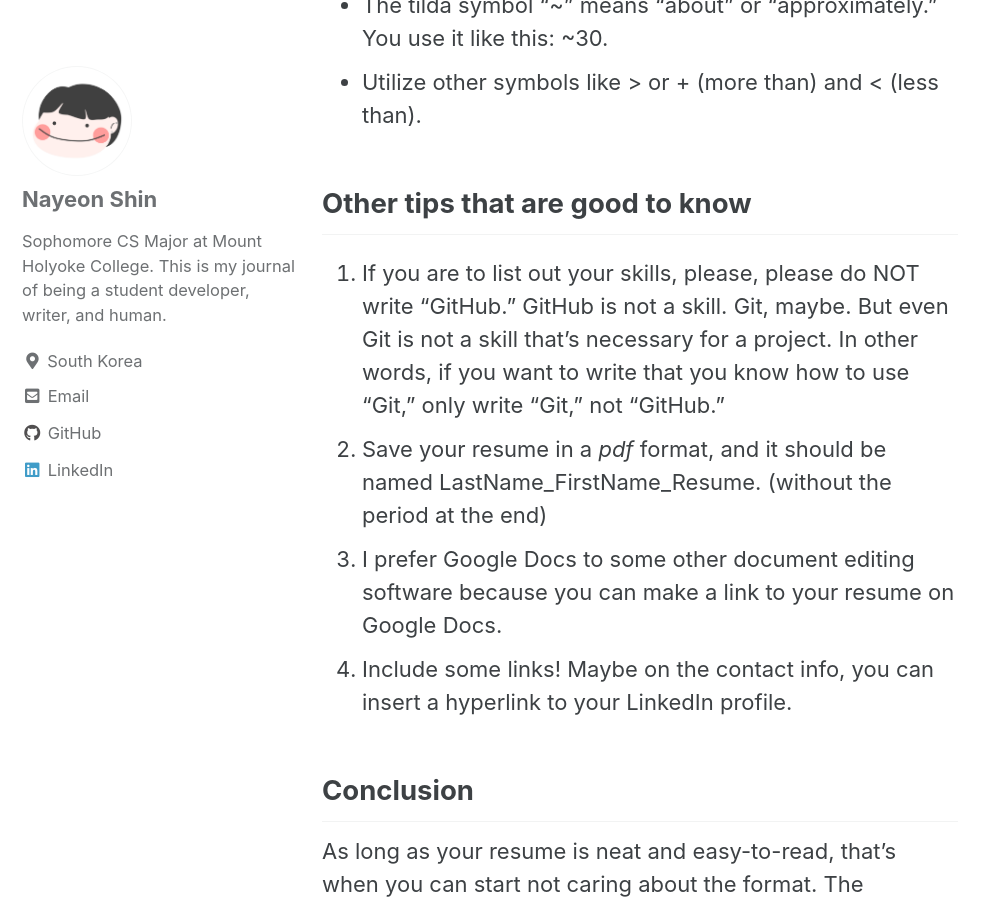
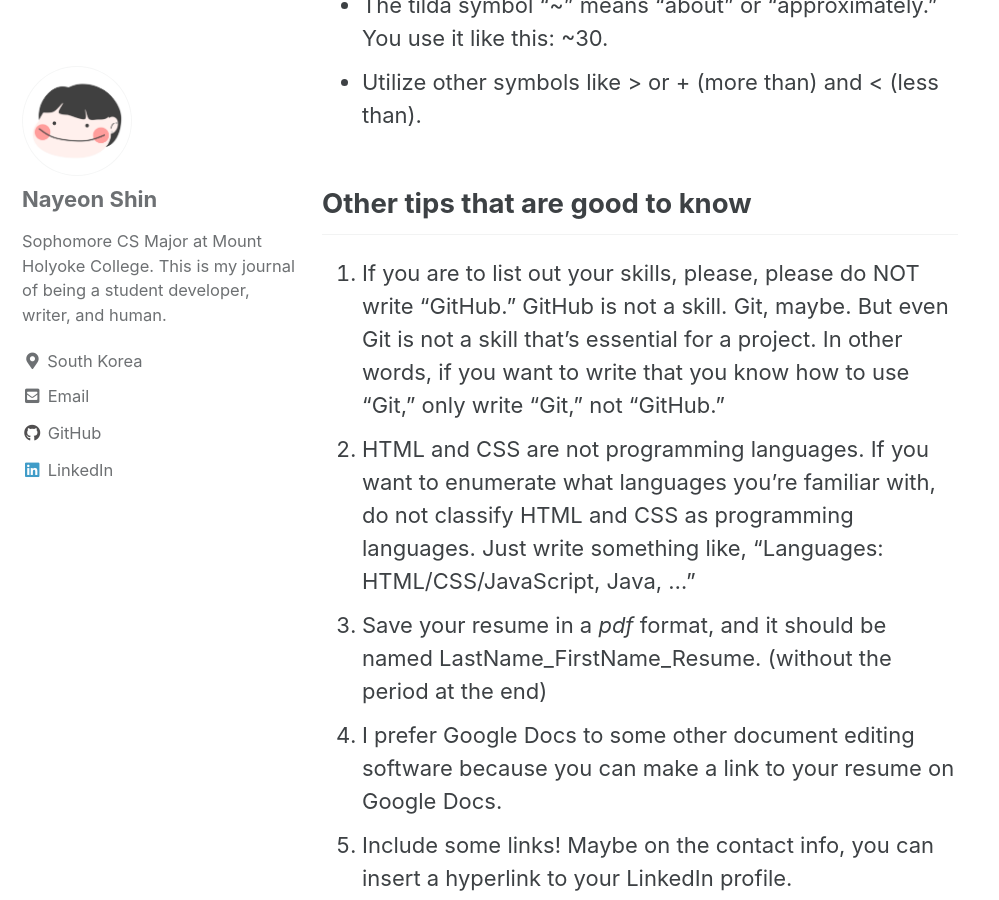
Before and after one commit to nayeonshin/nayeonshin.github.io, a Jekyll site: the page built from _posts/2021-05-10-a-complete-guide-to-writing-your-first-technical-resume.markdown, in a window 1280 px wide and 900 px high, scrolled down 11119 px. Shown: the whole window, without its empty margins (0-999 px from the left). Built offline with Jekyll 4.4.1, drawn with Linux system fonts in a browser that asks for light colours; cached includes are drawn as plain includes; comment, search, counter and statistics services are not loaded; some of the changed text lies outside the part shown.

Commit message:
Update 2021-05-10-a-complete-guide-to-writing-your-first-technical-resume.md

```diff
--- a/_posts/2021-05-10-a-complete-guide-to-writing-your-first-technical-resume.markdown
+++ b/_posts/2021-05-10-a-complete-guide-to-writing-your-first-technical-resume.markdown
@@ -192,10 +192,11 @@
 
 ## Other tips that are good to know
 
-1. If you are to list out your skills, please, please do NOT write "GitHub." GitHub is not a skill. Git, maybe. But even Git is not a skill that's necessary for a project. In other words, if you want to write that you know how to use "Git," only write "Git," not "GitHub."
-2. Save your resume in a *pdf* format, and it should be named LastName_FirstName_Resume. (without the period at the end)
-3. I prefer Google Docs to some other document editing software because you can make a link to your resume on Google Docs.
-4. Include some links! Maybe on the contact info, you can insert a hyperlink to your LinkedIn profile.
+1. If you are to list out your skills, please, please do NOT write "GitHub." GitHub is not a skill. Git, maybe. But even Git is not a skill that's essential for a project. In other words, if you want to write that you know how to use "Git," only write "Git," not "GitHub."
+2. HTML and CSS are not programming languages. If you want to enumerate what languages you're familiar with, do not classify HTML and CSS as programming languages. Just write something like, "Languages: HTML/CSS/JavaScript, Java, ..."
+3. Save your resume in a *pdf* format, and it should be named LastName_FirstName_Resume. (without the period at the end)
+4. I prefer Google Docs to some other document editing software because you can make a link to your resume on Google Docs.
+5. Include some links! Maybe on the contact info, you can insert a hyperlink to your LinkedIn profile.
 
 ## Conclusion
 
```
Also changed, not shown: _posts/2021-05-11-computer-graphics-lecture-2-notes.md (deleted, +0 -92 lines).
